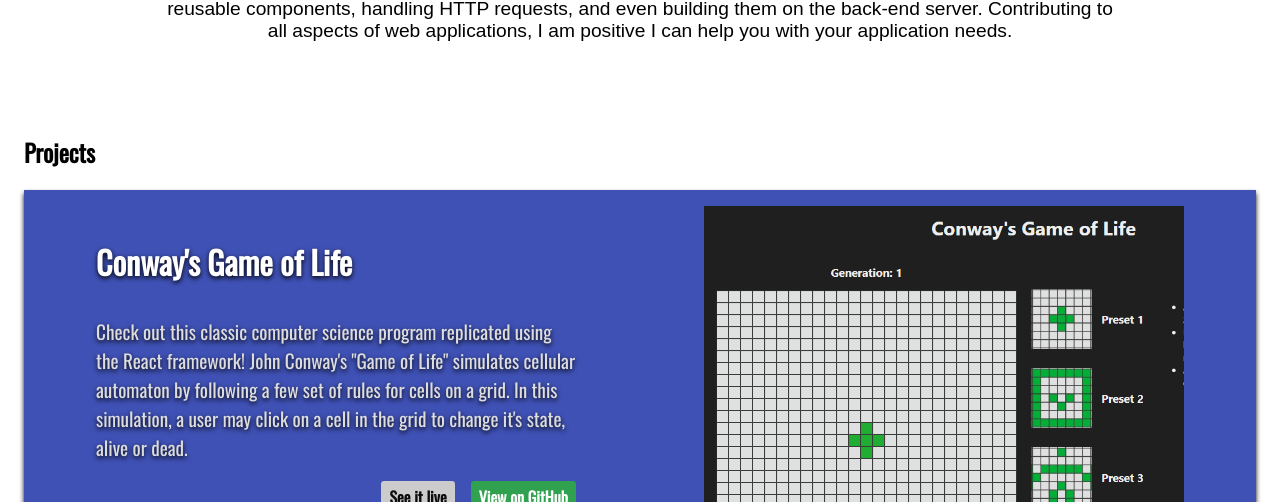
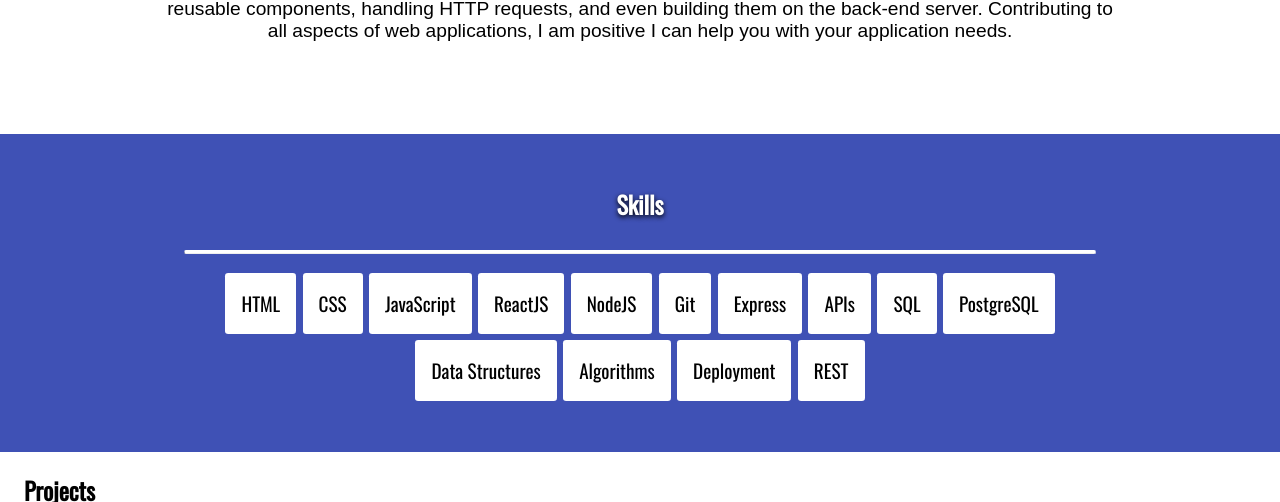
Before and after one commit to AceIsHuman/Aciel-Ochoa-Portfolio, a React (Create React App) app: page / in a window 1280 px wide. Shown: the part 1074-1576 px from the top of the page. Built offline with nearby package versions, Linux system fonts and the light colour scheme; a web font is replaced by a local one.

Commit message:
create Skills component

```diff
--- a/src/App.js
+++ b/src/App.js
@@ -1,11 +1,12 @@
 import React from 'react';
-import { Container, Box } from '@material-ui/core';
+import { Box } from '@material-ui/core';
 import NavBar from './components/NavBar';
 import Header from './components/Header';
 import Footer from './components/Footer';
 import Projects from './components/Projects/';
 import About from './components/About';
 import Contact from './components/Contact/';
+import Skills from './components/Skills/';
 
 function App() {
   return (
@@ -13,6 +14,7 @@
       <NavBar />
       <Header />
       <About />
+      <Skills />
       <Projects />
       <Contact />
       <Footer />
--- /dev/null
+++ b/src/components/Skills/index.js
@@ -0,0 +1,57 @@
+import React from 'react';
+import SkillCard from './SkillCard';
+import { Grid, styled, Container } from '@material-ui/core';
+
+function Skills() {
+  const skills = [
+    'HTML',
+    'CSS',
+    'JavaScript',
+    'ReactJS',
+    'NodeJS',
+    'Git',
+    'Express',
+    'APIs',
+    'SQL',
+    'PostgreSQL',
+    'Data Structures',
+    'Algorithms',
+    'Deployment',
+    'REST',
+  ];
+
+  return (
+    <Background>
+      <Container maxWidth="md">
+        <Grid container justify="center">
+          <Title style={{ color: '#FFFFFF' }}>Skills</Title>
+          <Divider />
+          <Grid container justify="center" spacing={4}>
+            {skills.map(skill => (
+              <SkillCard key={skill} skill={skill} />
+            ))}
+          </Grid>
+        </Grid>
+      </Container>
+    </Background>
+  );
+}
+
+const Background = styled('div')({
+  background: '#3f51b5',
+  padding: '2rem 0 4rem',
+});
+
+const Title = styled('h2')({
+  textShadow: '0 0.1rem 0.3rem black',
+  color: '#FFFFF',
+});
+
+const Divider = styled('hr')({
+  borderTop: '.2rem solid #FFFFFF',
+  borderRadius: '.2rem',
+  width: '100%',
+  marginBottom: '2rem',
+});
+
+export default Skills;
```
